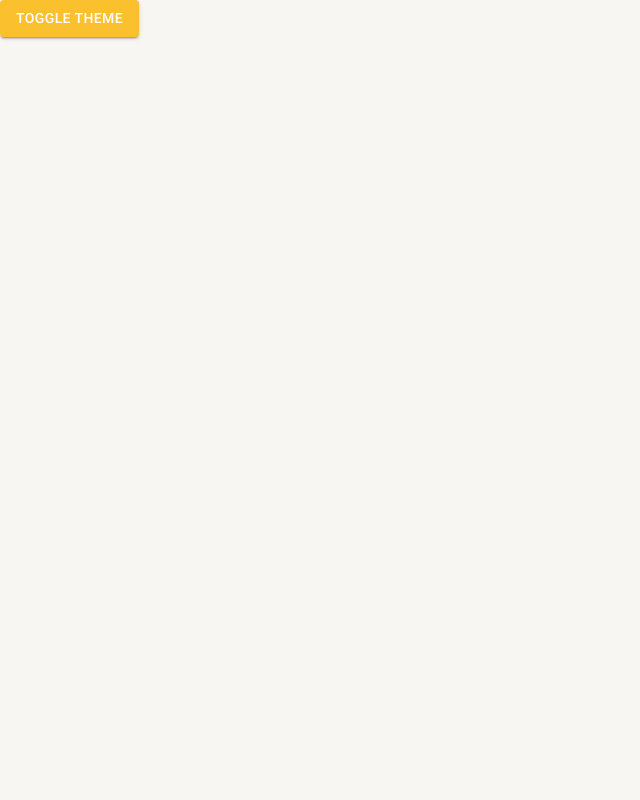
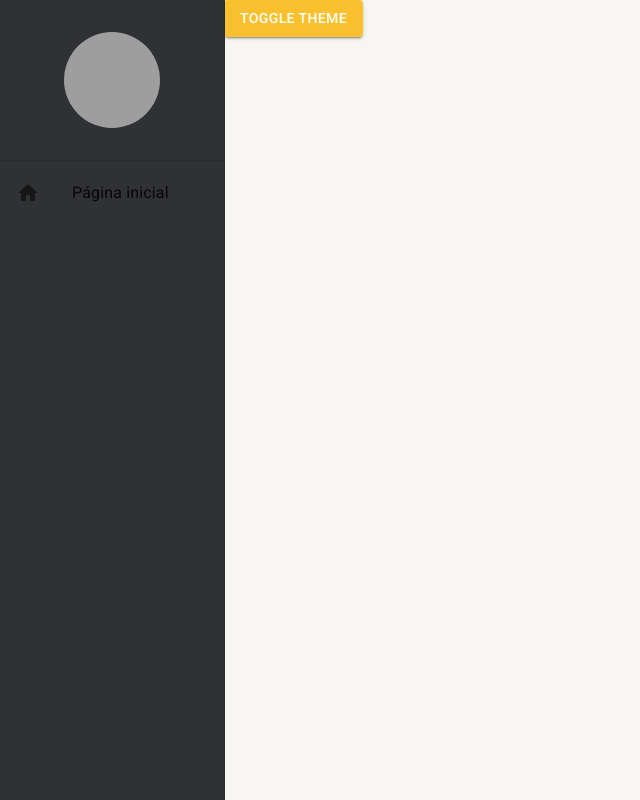
Before and after one commit to antoniojunio/react-materialui, a React (Create React App) app: page /pagina-inicial in a window 1280 px wide. Shown: the whole page, without its empty margins (0-640 px from the left). Built offline with nearby package versions, Linux system fonts and the light colour scheme; grey boxes are pictures that could not be loaded.

Commit message:
feat: adiconado menu

```diff
--- a/src/App.tsx
+++ b/src/App.tsx
@@ -2,12 +2,15 @@ import { BrowserRouter } from 'react-router-dom'
 
 import { AppThemeProvider } from './shared/contexts/'
 import { AppRoutes } from './routes'
+import { MenuLateral } from './shared/components'
 
 export const App = () => {
   return (
     <AppThemeProvider>
       <BrowserRouter>
-        <AppRoutes />
+        <MenuLateral>
+          <AppRoutes />
+        </MenuLateral>
       </BrowserRouter>
     </AppThemeProvider>
   )
--- a/src/shared/components/index.ts
+++ b/src/shared/components/index.ts
@@ -1 +1 @@
-export { }
+export * from './menu-lateral/MenuLateral'
--- /dev/null
+++ b/src/shared/components/menu-lateral/MenuLateral.tsx
@@ -0,0 +1,49 @@
+import { Avatar, Divider, Drawer, Icon, List, ListItemButton, ListItemIcon, ListItemText, useTheme } from '@mui/material'
+import { Box } from '@mui/system'
+
+interface IDrawerProviderProps {
+  children: React.ReactNode;
+}
+
+export const MenuLateral: React.FC<IDrawerProviderProps> = ({ children }) => {
+  const theme = useTheme()
+
+  return (
+    <>
+      <Drawer variant="permanent">
+        <Box width={theme.spacing(28)} height='100%' display='flex' flexDirection='column'>
+          <Box
+            width="100%"
+            height={theme.spacing(20)}
+            display="flex"
+            alignItems="center"
+            justifyContent="center"
+          >
+            <Avatar
+              sx={{ height: theme.spacing(12), width: theme.spacing(12) }}
+              src="https://avatars.githubusercontent.com/u/4990826?s=40&v=4"
+            />
+          </Box>
+
+          <Divider />
+
+          <Box flex={1}>
+            <List component='nav'>
+              <ListItemButton>
+                <ListItemIcon>
+                  <Icon>home</Icon>
+                </ListItemIcon>
+                <ListItemText primary='Página inicial' />
+              </ListItemButton>
+            </List>
+          </Box>
+
+        </Box>
+      </Drawer>
+
+      <Box height="100vh" marginLeft={theme.spacing(28)}>
+        {children}
+      </Box>
+    </>
+  )
+}
```
